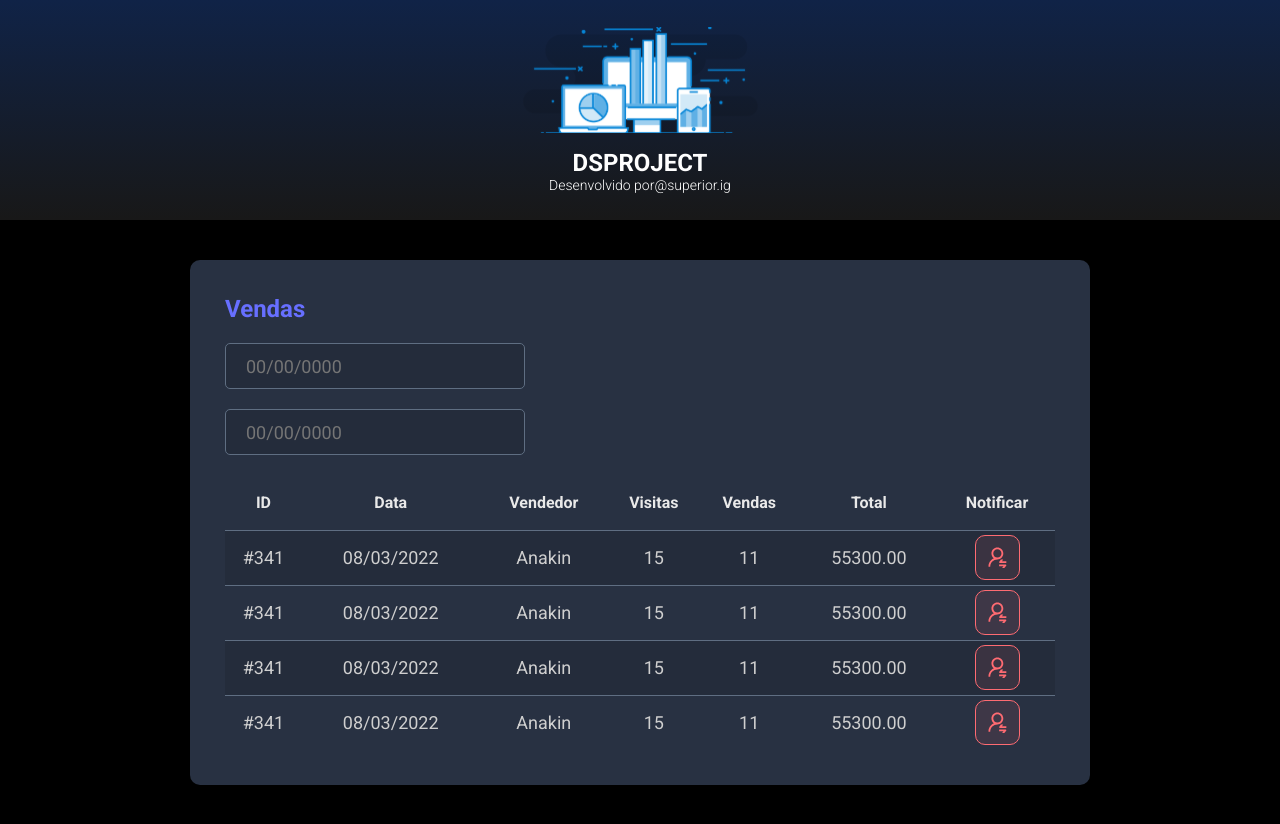
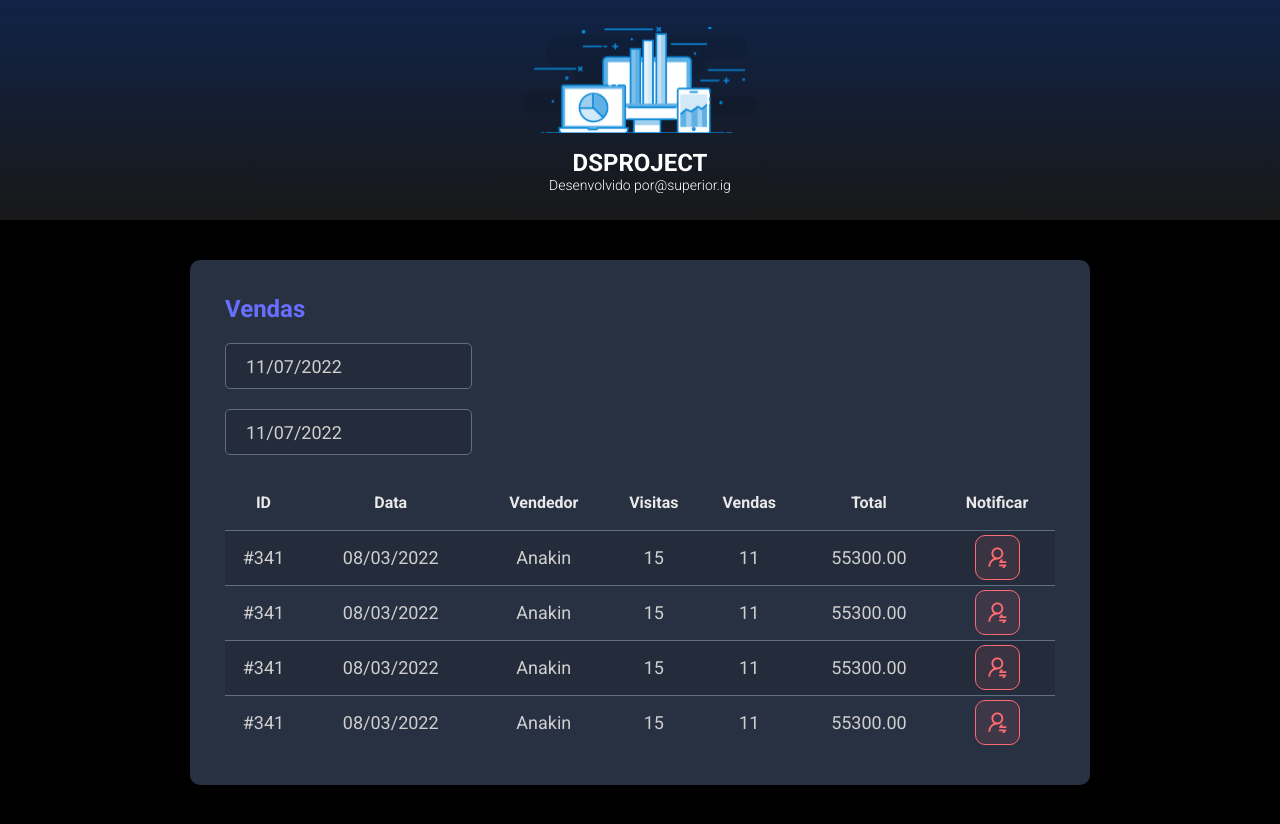
Before and after one commit to mynamegitrepos/spring_sales_management_app, a React (Vite) app in the folder frontend/: page / in a window 1280 px wide. Built offline with nearby package versions, Linux system fonts and the light colour scheme.

Commit message:
Datepicker

```diff
--- a/frontend/package.json
+++ b/frontend/package.json
@@ -8,7 +8,9 @@
     "preview": "vite preview"
   },
   "dependencies": {
+    "@types/react-datepicker": "4.4.2",
     "react": "^18.0.0",
+    "react-datepicker": "4.8.0",
     "react-dom": "^18.0.0"
   },
   "devDependencies": {
--- a/frontend/src/components/SalesCard/index.tsx
+++ b/frontend/src/components/SalesCard/index.tsx
@@ -1,3 +1,5 @@
+import DatePicker from "react-datepicker";
+import "react-datepicker/dist/react-datepicker.css";
 import NotificationButton from '../NotificationButton'
 import './styles.css'
 
@@ -7,11 +9,21 @@
           <h2 className="ds-sales-title">Vendas</h2>
           <div>
             <div className="form-control-container">
-              <input type="text" placeholder="00/00/0000" />
+            <DatePicker
+              selected={new Date()}
+              onChange={(date: Date) => {}}
+              className="dsmeta-form-control"
+              dateFormat="dd/MM/yyyy"
+            />
             </div>
 
             <div className="form-control-container">
-              <input type="text" placeholder="00/00/0000" />
+            <DatePicker
+              selected={new Date()}
+              onChange={(date: Date) => {}}
+              className="dsmeta-form-control"
+              dateFormat="dd/MM/yyyy"
+            />
             </div>
           </div>
 
```
Also changed, not shown: 1 other file (tests, documents, lock files or other folders).
